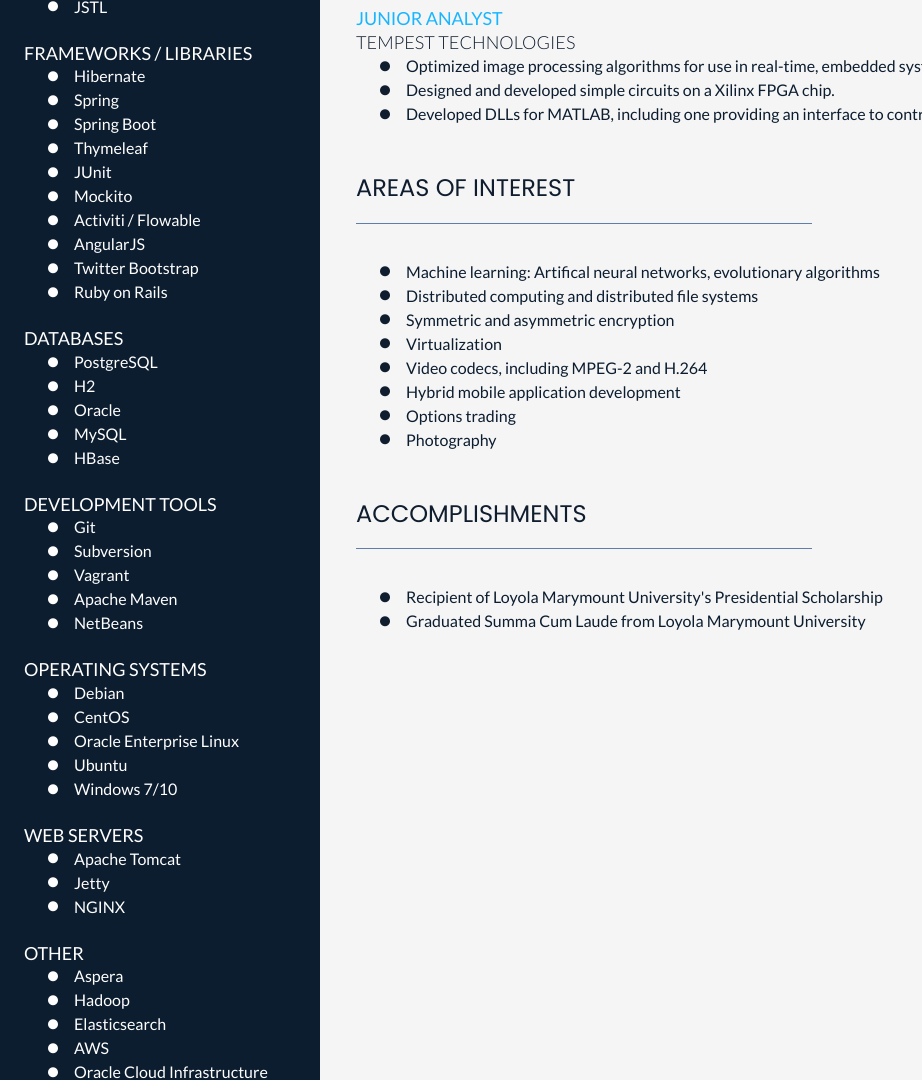
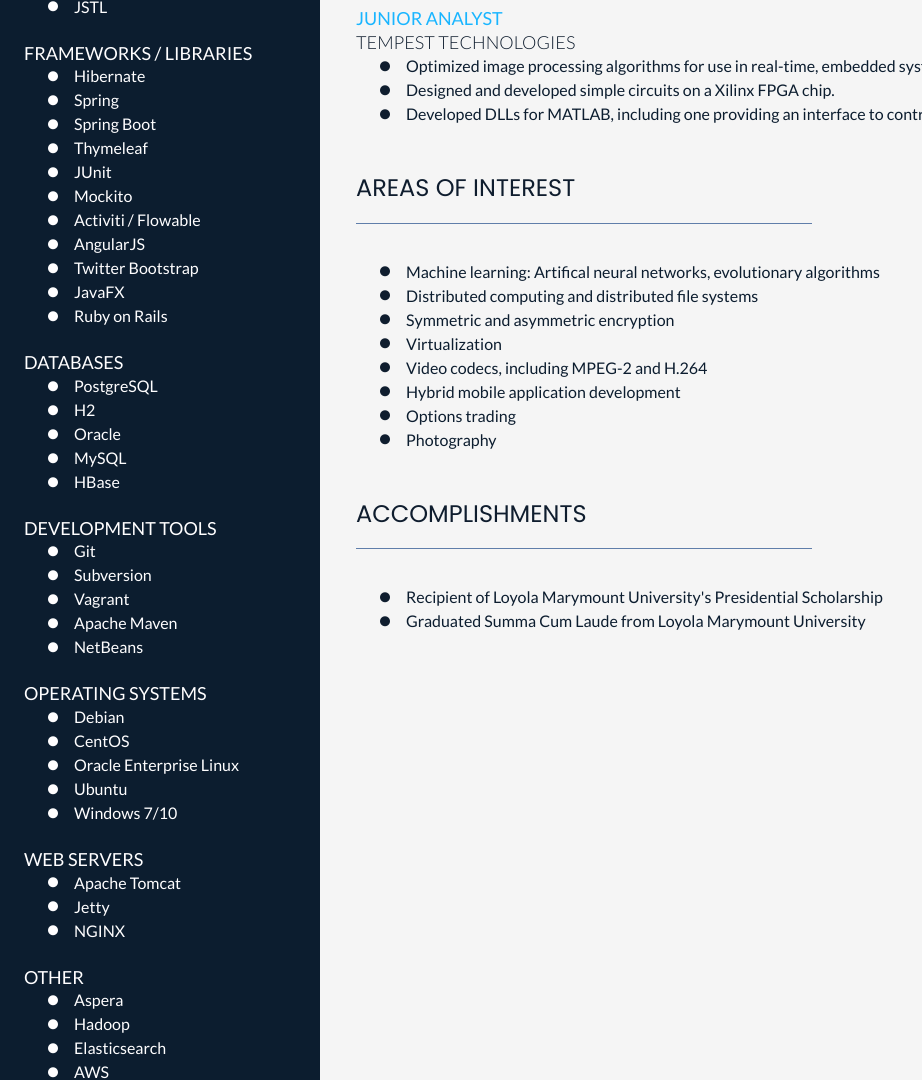
Before and after one commit to LNRexpress/LNRexpress.github.io, a plain HTML site: page index.html in a window 1280 px wide. Shown: the part 1380-2460 px from the top of the page, without its empty margins (0-922 px from the left). Drawn offline with nearby package versions, Linux system fonts and the light colour scheme.

Commit message:
Update index.html
Add 'JavaFX' to list of frameworks

```diff
--- a/index.html
+++ b/index.html
@@ -93,6 +93,7 @@
                         <div><i class="fas fa-circle fa-2xs"></i><span class="ps-3">Activiti / Flowable</span></div>
                         <div><i class="fas fa-circle fa-2xs"></i><span class="ps-3">AngularJS</span></div>
                         <div><i class="fas fa-circle fa-2xs"></i><span class="ps-3">Twitter Bootstrap</span></div>
+                        <div><i class="fas fa-circle fa-2xs"></i><span class="ps-3">JavaFX</span></div>
                         <div><i class="fas fa-circle fa-2xs"></i><span class="ps-3">Ruby on Rails</span></div>
                     </div>
                     <h3 class="text-header-secondary mt-4">Databases</h3>
```
